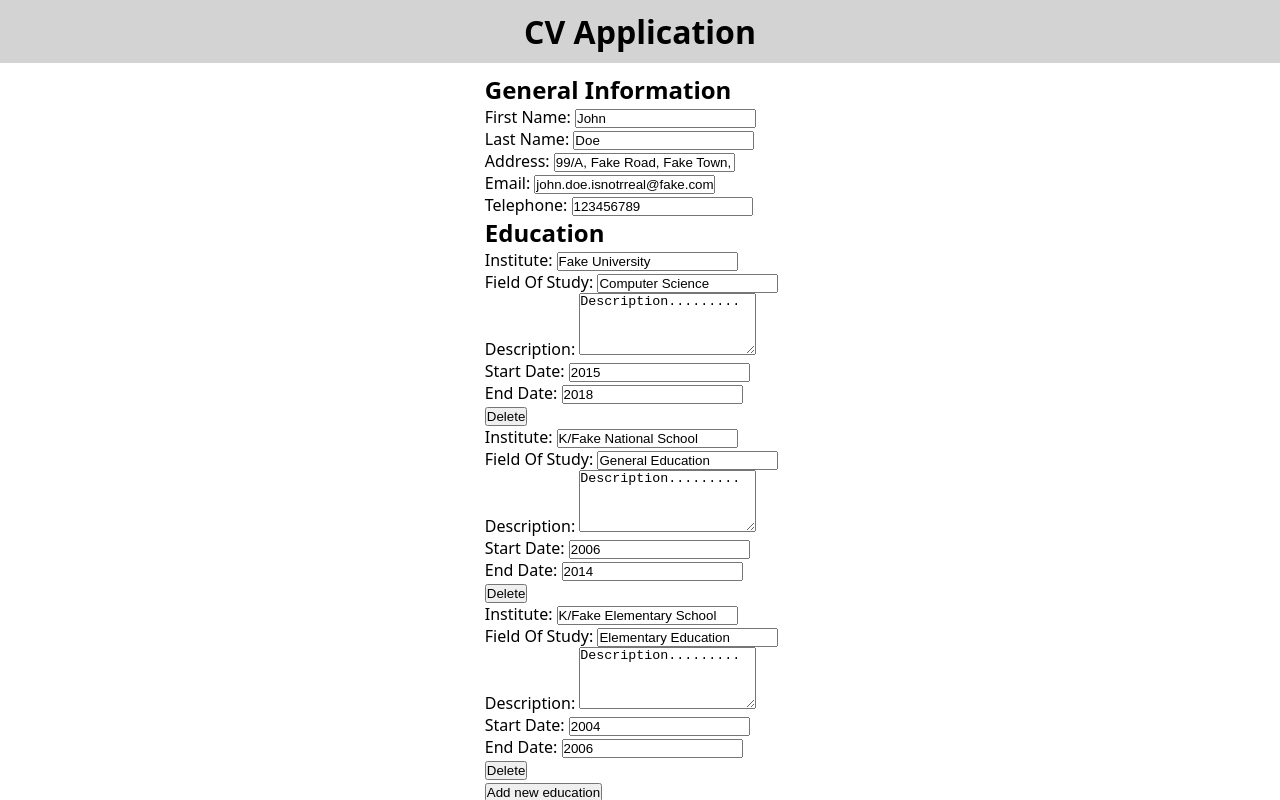
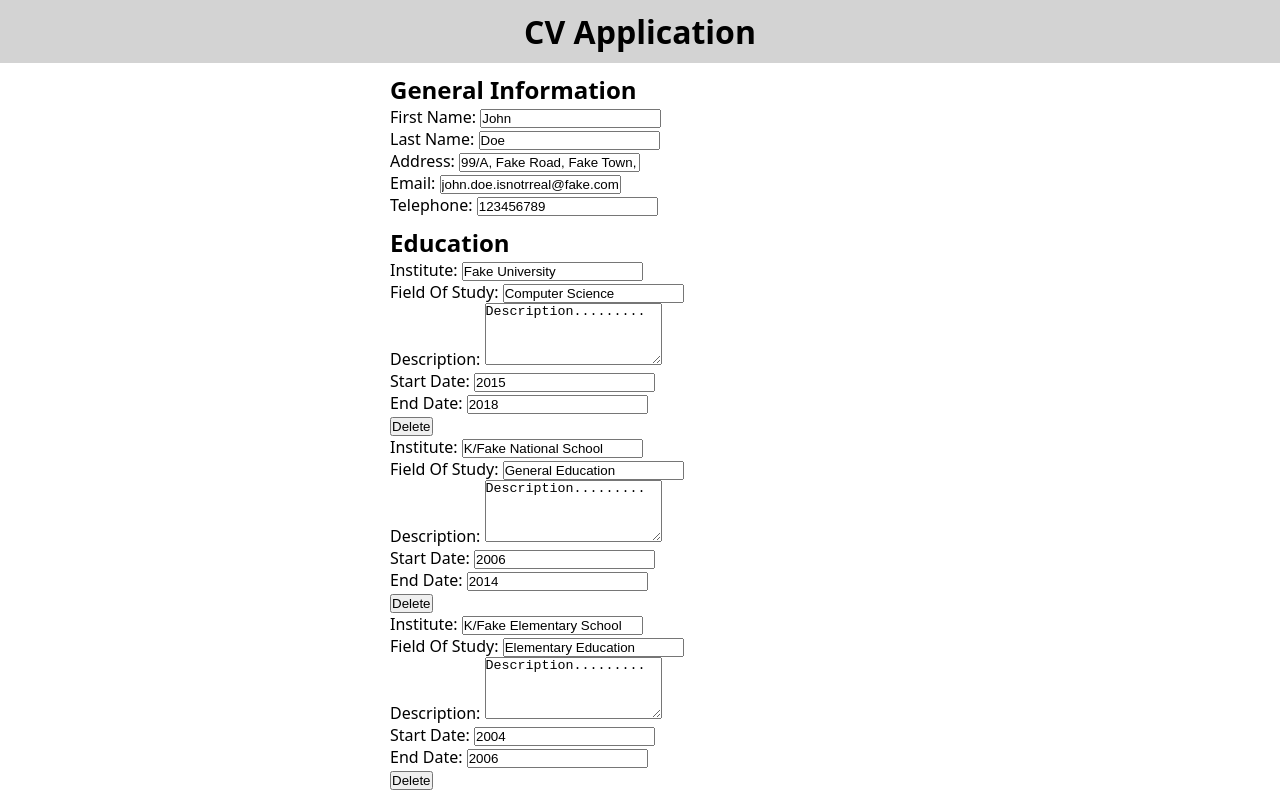
Before and after one commit to VMadhuranga/cv-application, a React (Vite) app: page / in a window 1280 px wide. Shown: the top 800 px of the page. Built offline with nearby package versions, Linux system fonts and the light colour scheme.

Commit message:
Add styling to CVInformation component
Give cv-information class to form element

```diff
--- /dev/null
+++ b/src/components/cv-information/cv-information.css
@@ -0,0 +1,27 @@
+.cv-information {
+  width: 100%;
+  max-width: 500px;
+  display: flex;
+  flex-direction: column;
+  gap: 10px;
+}
+
+.general-information,
+.education,
+.work-experience {
+  display: flex;
+  flex-direction: column;
+  gap: 10px;
+}
+
+.new-education,
+.new-work-experience {
+  display: flex;
+  flex-direction: column;
+  gap: 10px;
+}
+
+.new-education hr,
+.new-work-experience hr {
+  margin: 10px;
+}
--- a/src/components/cv-information/cv-information.jsx
+++ b/src/components/cv-information/cv-information.jsx
@@ -1,10 +1,11 @@
 import { GeneralInformation } from "./general-information/general-information";
 import { Education } from "./education/education";
 import { WorkExperience } from "./work-experience/work-experience";
+import "./cv-information.css";
 
 export function CVInformation({ cvInformation, updateCvInformation }) {
   return (
-    <form onSubmit={(e) => e.preventDefault()}>
+    <form onSubmit={(e) => e.preventDefault()} className="cv-information">
       <GeneralInformation
         generalInformation={cvInformation.generalInformation}
         updateGeneralInformation={updateCvInformation}
```
